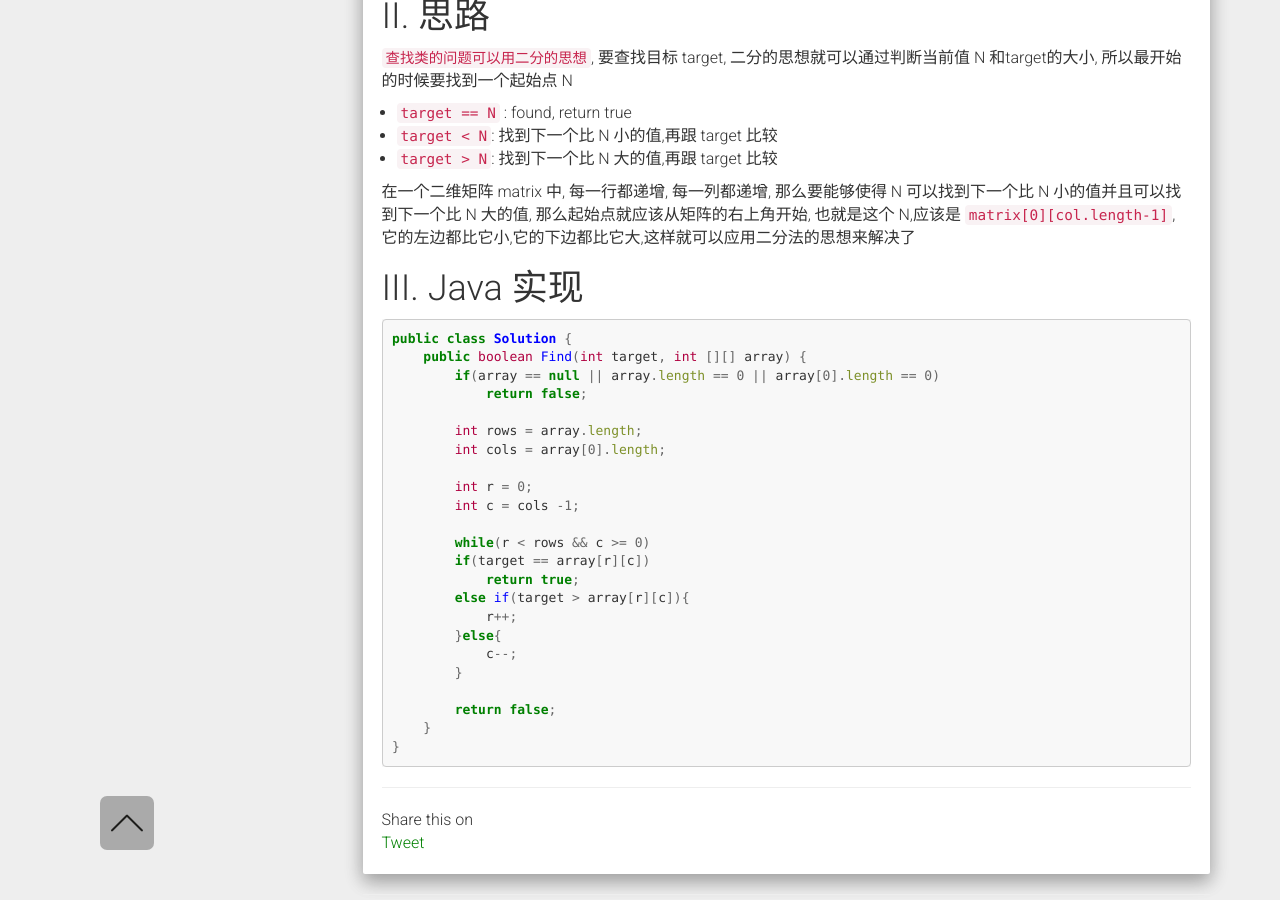
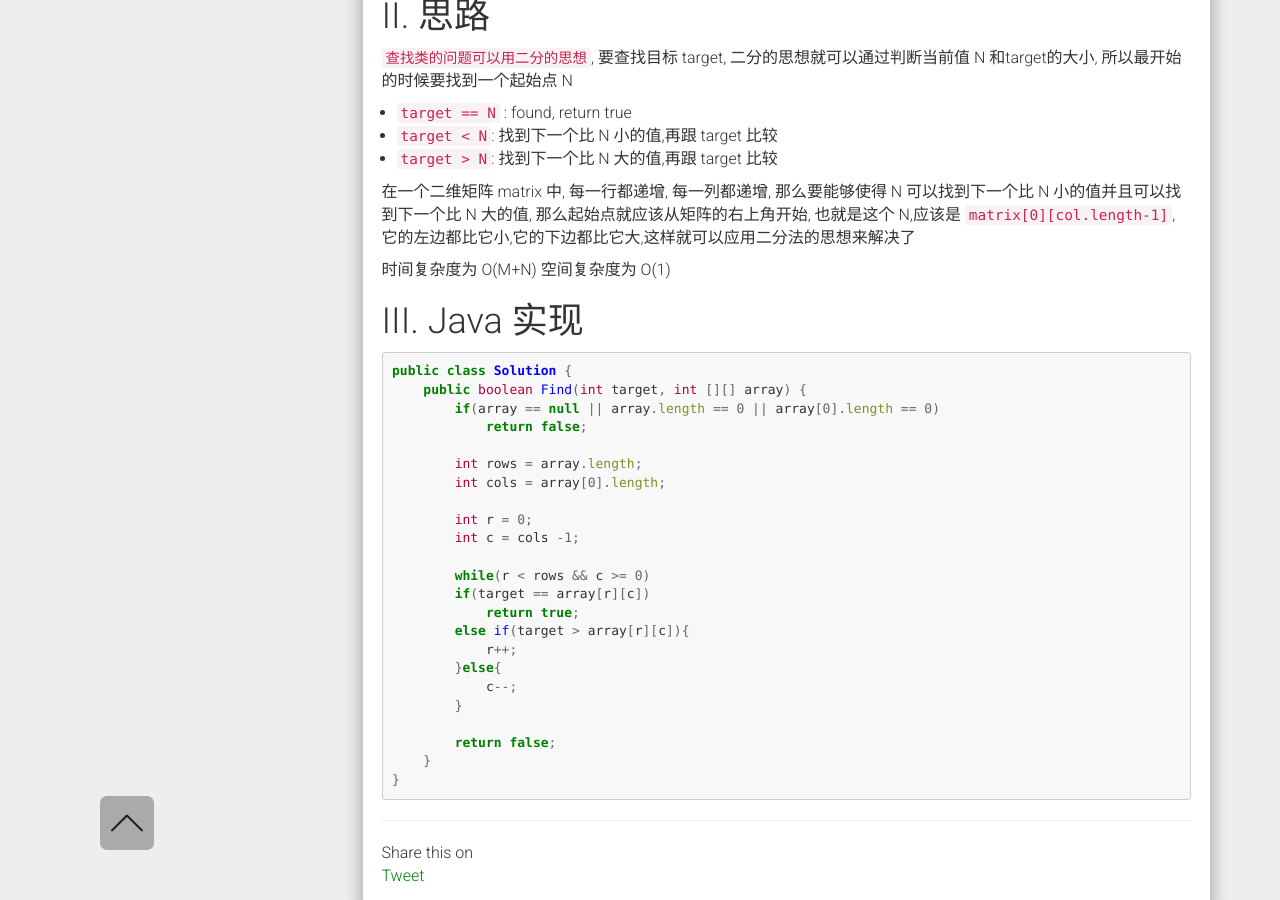
Before and after one commit to ZhengshuaiPENG/zhengshuaipeng.github.io, a Jekyll site: the page built from _posts/2018/05/2018-05-24-sto-find-num-in-dual-array.md, in a window 1280 px wide and 900 px high, scrolled down 745 px. Built offline with Jekyll 4.4.1, drawn with Linux system fonts in a browser that asks for light colours; nearby versions of some CDN libraries; comment, search, counter and statistics services are not loaded.

Commit message:
sto, find in 2d matrix

````diff
--- a/_posts/2018/05/2018-05-24-sto-find-num-in-dual-array.md
+++ b/_posts/2018/05/2018-05-24-sto-find-num-in-dual-array.md
@@ -26,7 +26,7 @@
 Given target = 20, return false.
 ```
 
-[OJ: NowCoder](https://www.nowcoder.com/practice/623a5ac0ea5b4e5f95552655361ae0a8?tpId=13&tqId=11203&tPage=1&rp=1&ru=/ta/coding-interviews&qru=/ta/coding-interviews/question-ranking)
+[OJ: NowCoder](https://www.nowcoder.com/practice/abc3fe2ce8e146608e868a70efebf62e?tpId=13&tqId=11154&tPage=1&rp=1&ru=/ta/coding-interviews&qru=/ta/coding-interviews/question-ranking)
 
 # II. 思路
 
@@ -38,6 +38,8 @@
 
 在一个二维矩阵 matrix 中, 每一行都递增, 每一列都递增, 那么要能够使得 N 可以找到下一个比 N 小的值并且可以找到下一个比 N 大的值, 那么起始点就应该从矩阵的右上角开始, 也就是这个 N,应该是 ```matrix[0][col.length-1]```, 它的左边都比它小,它的下边都比它大,这样就可以应用二分法的思想来解决了
 
+时间复杂度为 O(M+N)
+空间复杂度为 O(1)
 
 # III. Java 实现
 
````
